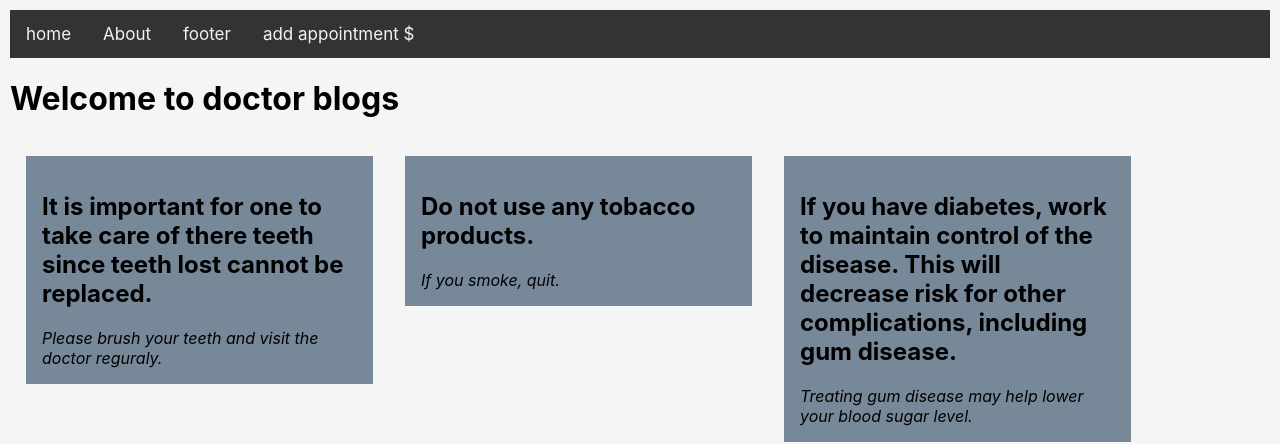
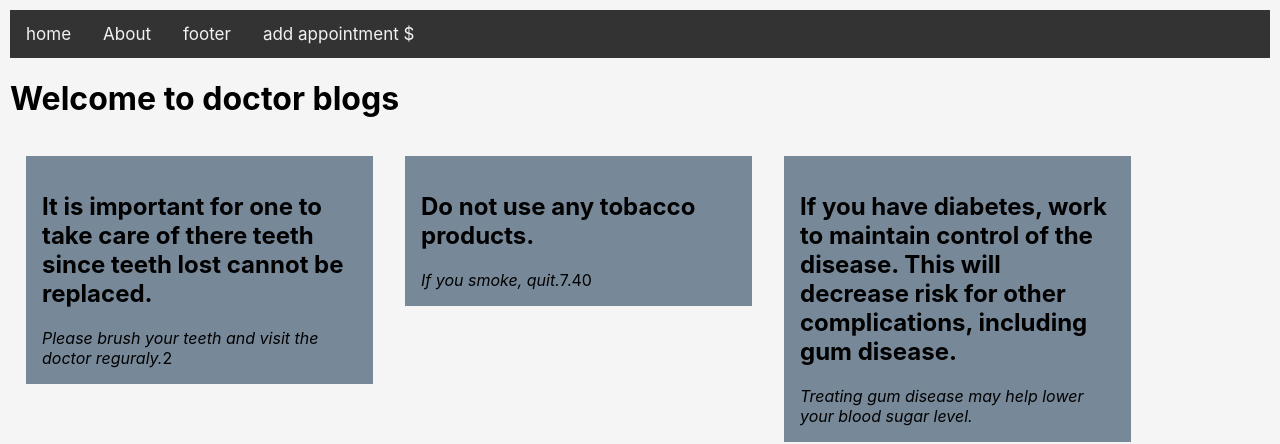
Before and after one commit to calvin-arieri/dental-appointment, a React (Create React App) app: page / in a window 1280 px wide. Shown: the top 444 px of the page. Built offline with nearby package versions, Linux system fonts and the light colour scheme.

Commit message:
changed link style

```diff
--- a/src/App.js
+++ b/src/App.js
@@ -6,8 +6,8 @@ import Footer from './components/footer';
 function App() {
   return (
     <div className="App">
-      <Booking/>
-      <Blogs/>
+      <Booking   />
+      <Blogs  date="2"  time="7.40"  doctor="calvin"/>
       <Footer />
     </div>
   );
--- a/src/components/appointment.jsx
+++ b/src/components/appointment.jsx
@@ -5,7 +5,7 @@ const Booking =(props) =>{
         <a href="www.youtube.com">home</a>
         <a href="www.moringaschool.com">About</a>
         <a href="http://www.youtube.com" target="_blank" rel="noopener noreferrer">footer</a>
-        <a href="props.com">add appointment ${props.User}</a>
+        <a href="props.com" >add appointment ${props.User}</a>
 
         </nav>
     </div>
--- a/src/components/blog.jsx
+++ b/src/components/blog.jsx
@@ -1,14 +1,17 @@
-const Blogs = () =>{
+const Blogs = (props) =>{
     return <div>
         <h1>Welcome to doctor blogs </h1>
         <main>
             <div className="card">
                 <h2>It is important for one to take care of there teeth since teeth lost cannot be replaced. </h2>
                 <em>Please brush your teeth and visit the doctor reguraly.</em>
+
+                {props.date}
             </div>
             <div className="card">
                 <h2>Do not use any tobacco products. </h2>
                 <em>If you smoke, quit.</em>
+                {props.time}
             </div>
             <div className="card">
                 <h2>If you have diabetes, work to maintain control of the disease. This will decrease risk for other complications, including gum disease. </h2>
```
